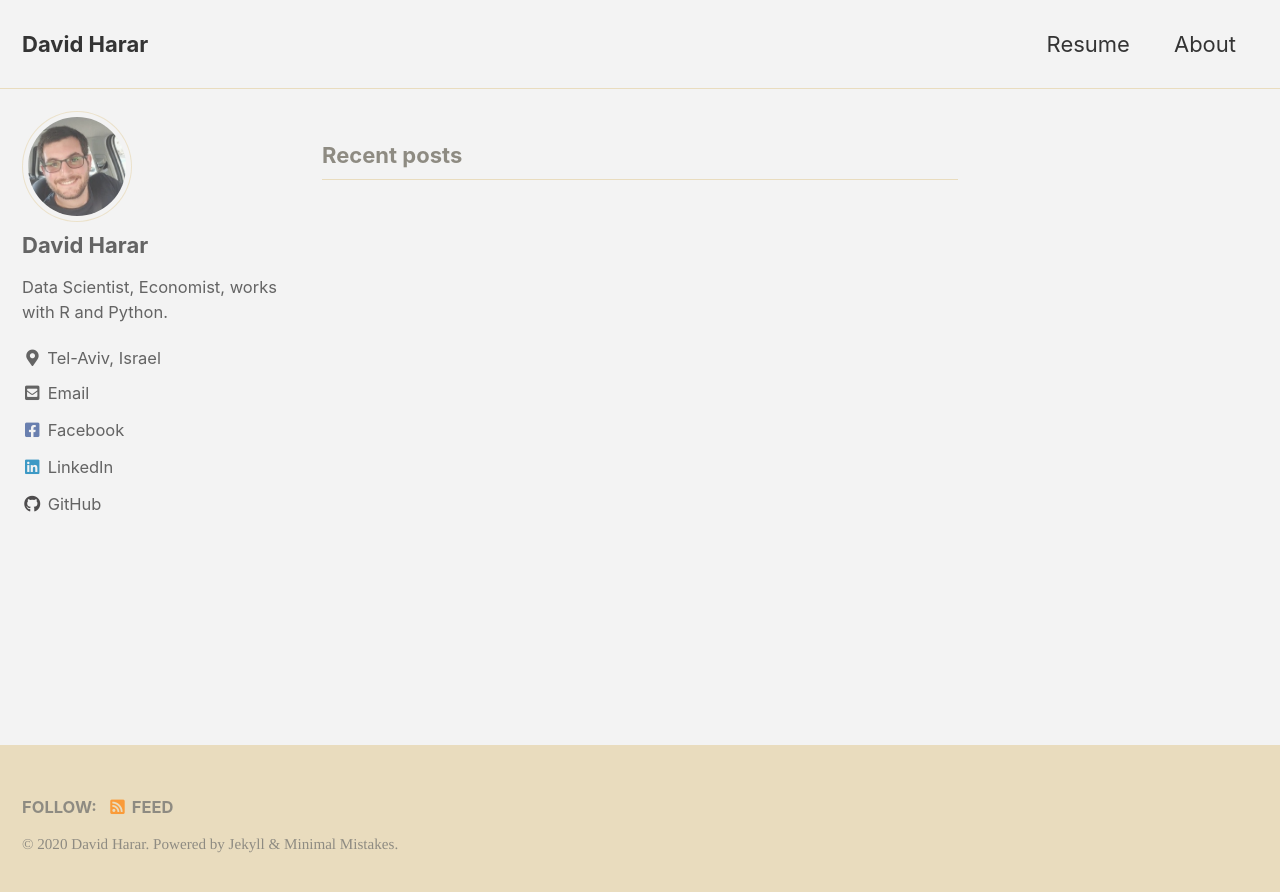
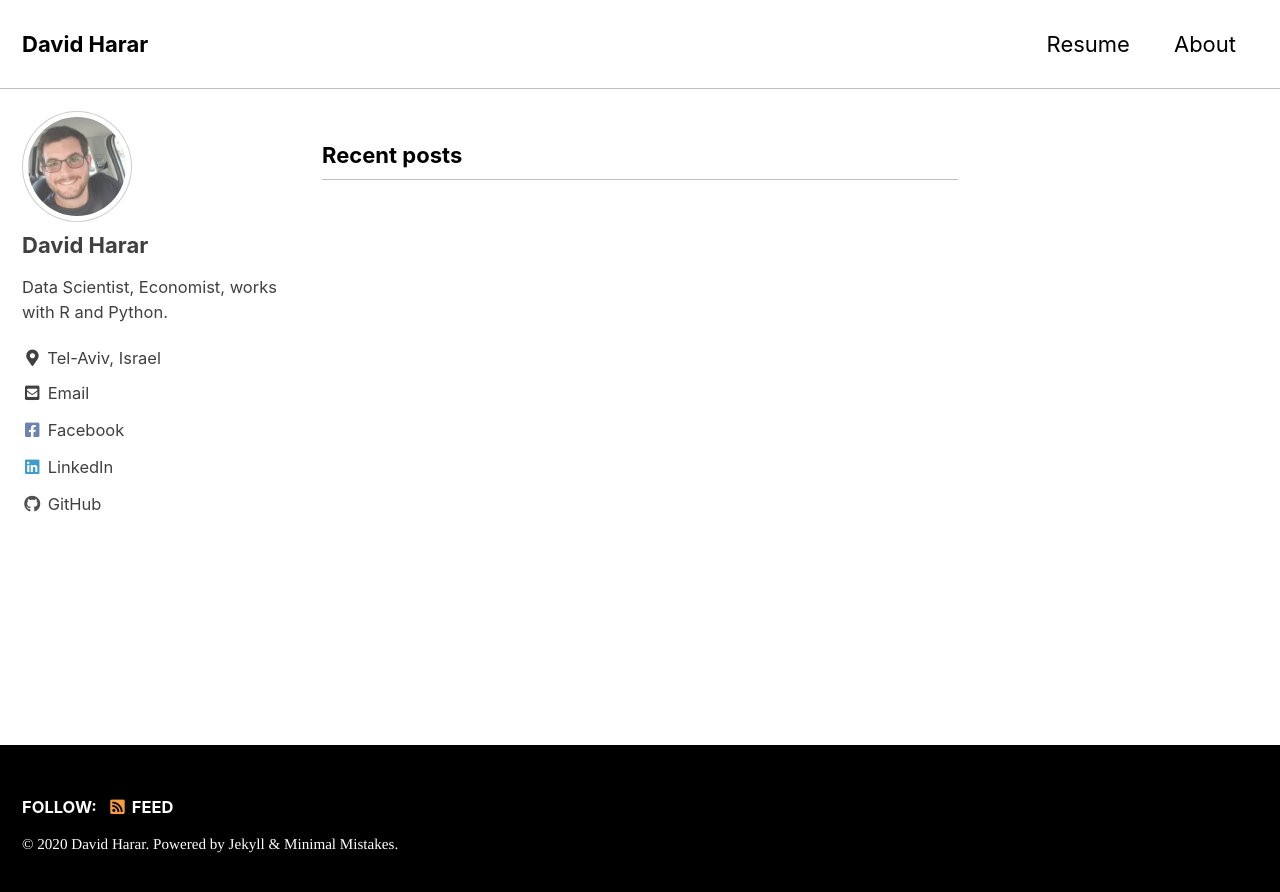
Before and after one commit to DavidHarar/DavidHarar.github.io, a Jekyll site: the page built from index.html, in a window 1280 px wide. Shown: the top 892 px of the page. Built offline with Jekyll 4.4.1, drawn with Linux system fonts in a browser that asks for light colours; cached includes are drawn as plain includes; the list of posts is cut into pages by our own code.

Commit message:
Update _config.yml

```diff
--- a/_config.yml
+++ b/_config.yml
@@ -12,7 +12,7 @@
 
 # theme                  : "minimal-mistakes-jekyll"
 # remote_theme           : "mmistakes/minimal-mistakes"
-minimal_mistakes_skin    : "dirt" # "default", "air", "aqua", "contrast", "dark", "dirt", "neon", "mint", "plum", "sunrise"
+minimal_mistakes_skin    : "contrast" # "default", "air", "aqua", "contrast", "dark", "dirt", "neon", "mint", "plum", "sunrise"
 
 # Site Settings
 locale                   : "en-US"
```
